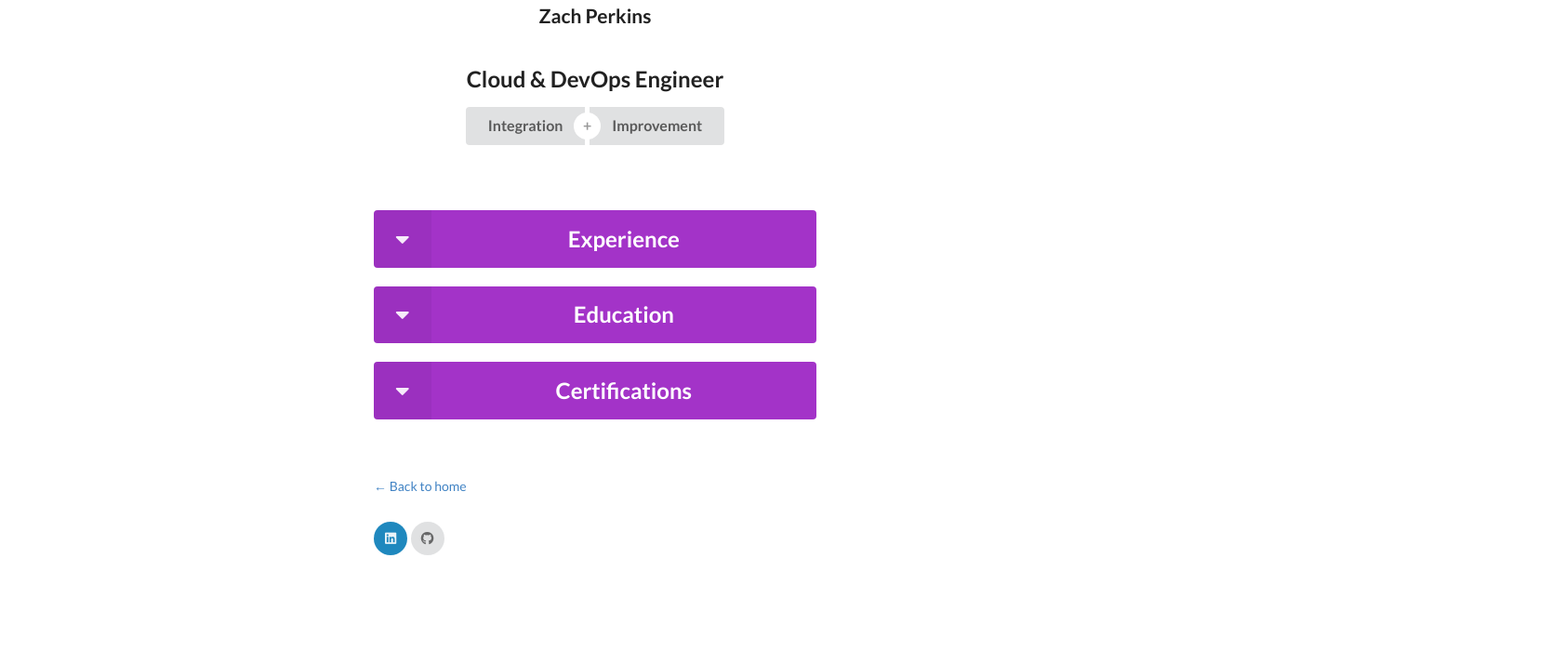
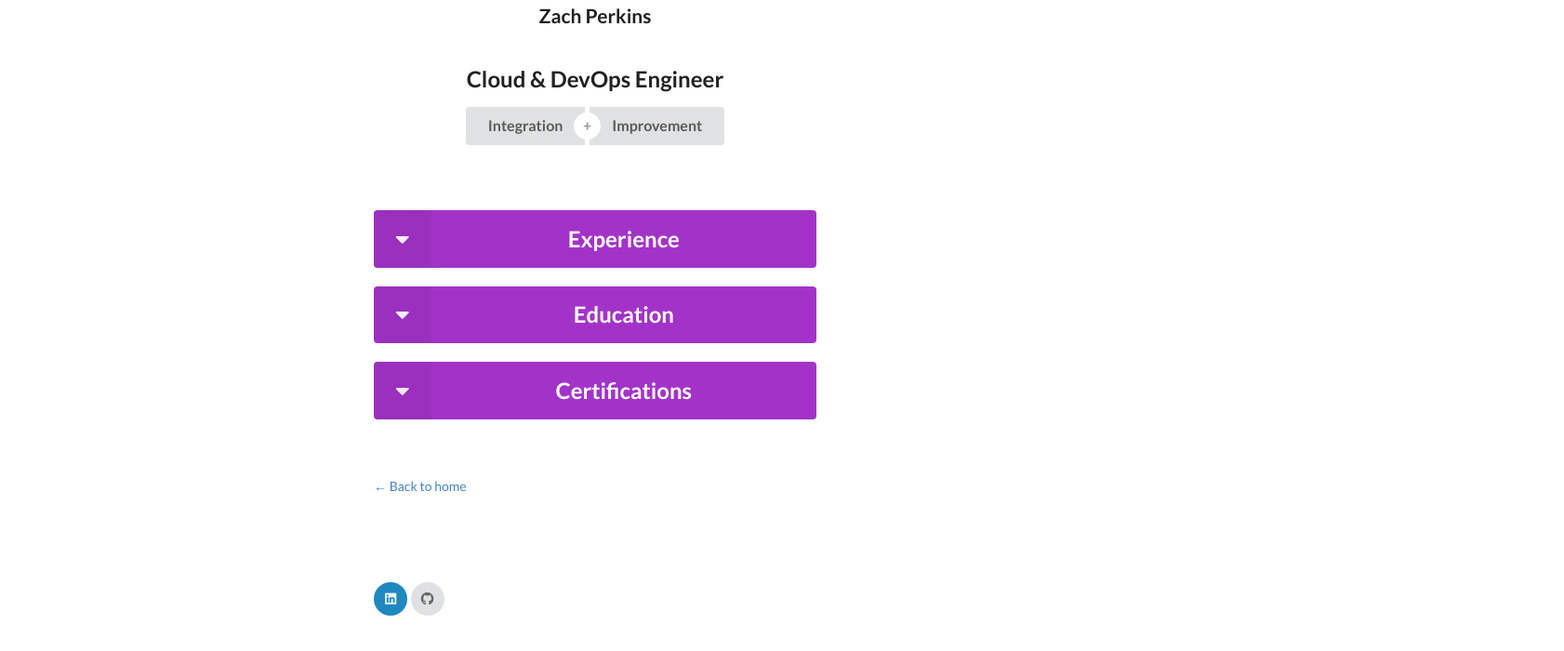
Before and after one commit to partofaplan/lab-nodejs-app, a Next.js app: page /posts/portfolio in a window 1280 px wide. Shown: the part 138-838 px from the top of the page at 93% size, 1682 px wide, since content can reach past the window. Built offline with nearby package versions, Linux system fonts and the light colour scheme.

Commit message:
Adding footer space

```diff
--- a/components/experience.js
+++ b/components/experience.js
@@ -74,7 +74,7 @@ const ClickExperience = () => {
   const handleClick = () => setIsOpen(!isOpen);
   return (
     <>
-      <button class="ui massive purple fluid labeled icon button" onClick={handleClick}><i class="caret down icon"></i>Experience</button>
+      <button class="ui massive purple fluid labeled icon button" onClick = { handleClick } > <i class="caret down icon"></i>Experience</button>
       <CollapseExp isOpen={isOpen} />
     </>
   );
--- a/components/layout.js
+++ b/components/layout.js
@@ -68,7 +68,7 @@ export default function Layout({ children, home }) {
         </div>
       )}
       {!home && (
-        <footer classname={styles.footer}>
+        <footer className={styles.footer}>
           <a href="https://www.linkedin.com/in/zachperkins" target="_blank">
             <button class="ui linkedin circular icon button"><i aria-hidden="true" class="linkedin icon"></i></button>
           </a>
```
Also changed, not shown: 1 other file (tests, documents, lock files or other folders).
